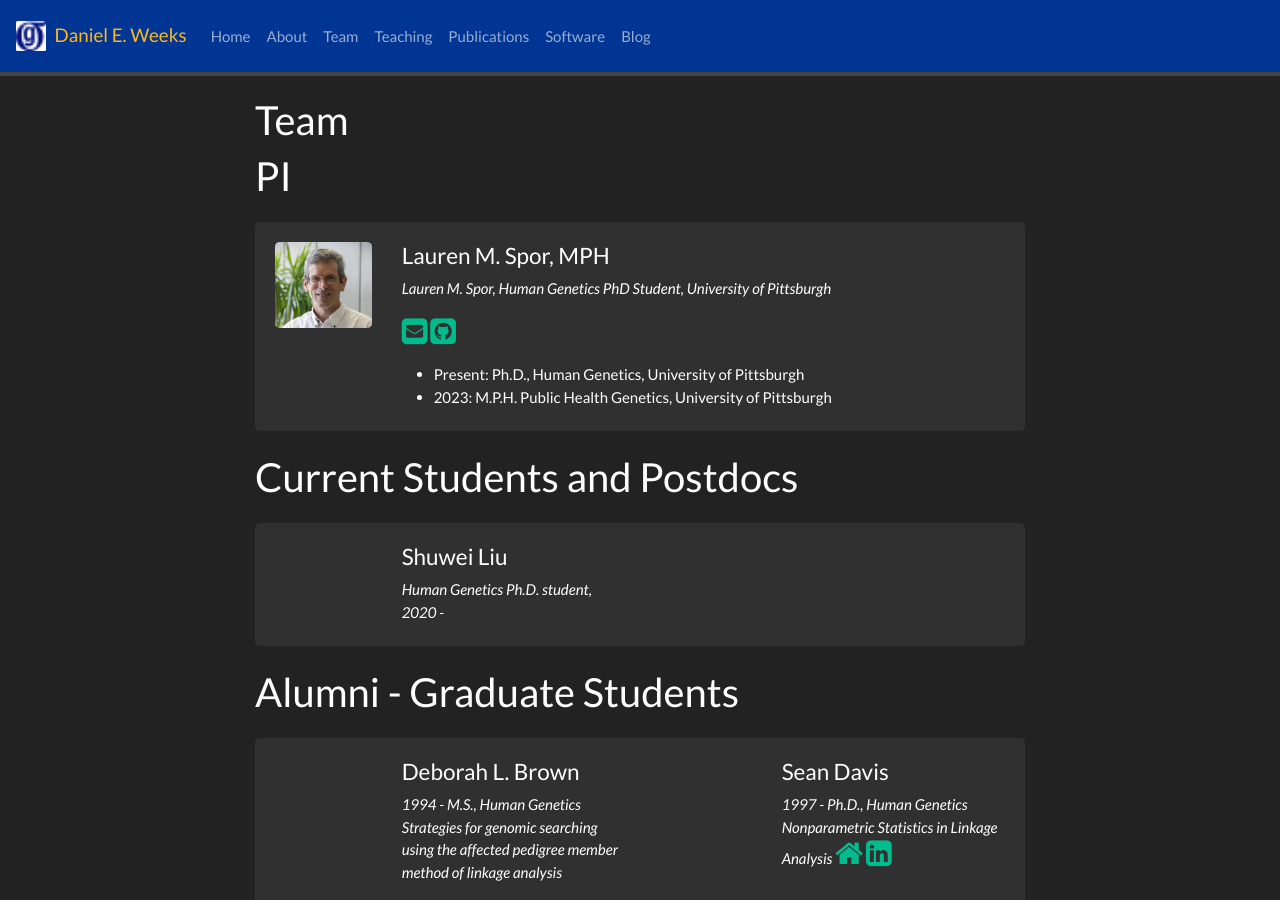
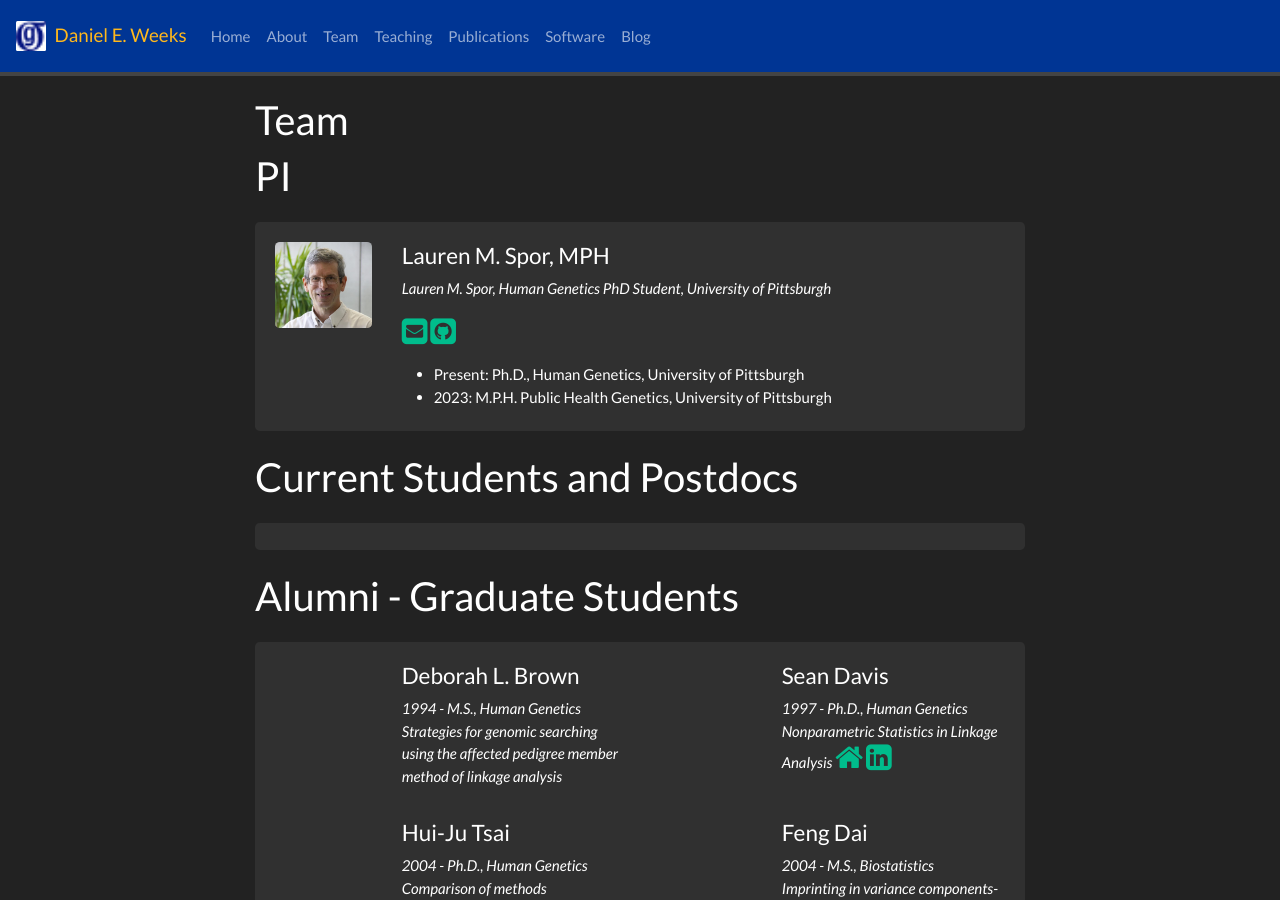
Before and after one commit to Lspor/Lauren_Spor, a Jekyll site: the page built from _pages/team.md, in a window 1280 px wide and 900 px high. Built offline with Jekyll 4.4.1, drawn with Linux system fonts in a browser that asks for light colours; nearby versions of some CDN libraries; a style sheet for code colours, icons or effects is not loaded.

Commit message:
Update team_members.yml
Remove team members

```diff
--- a/_data/team_members.yml
+++ b/_data/team_members.yml
@@ -1,10 +1,5 @@
-- name: Shuwei Liu
-#  photo: file-person-fill.png
-  info: Human Genetics Ph.D. student, 2020 -
-#  email: exampleemail@gmail.com
-#  website: https://website.com
-
-
 # - name: "This could be you !"
 #  photo: file-person-fill.png
 #  info: See <a href="www">openings</a> for more info
+#  email: exampleemail@gmail.com
+#  website: https://website.com
```
